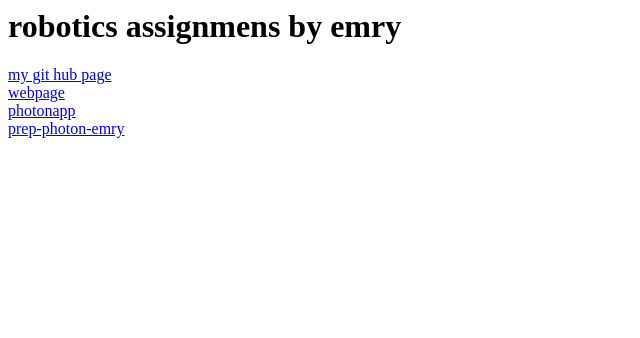
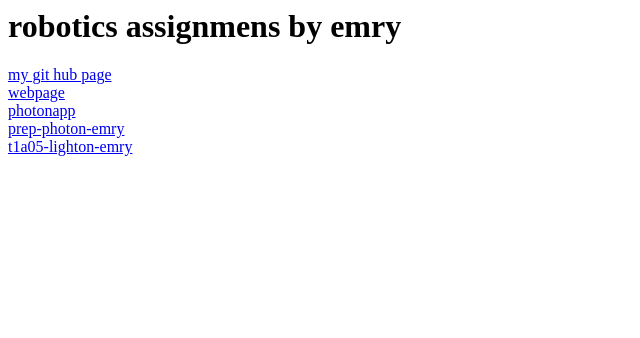
Before and after one commit to doggish/basic-particle, a plain HTML site: page index.html in a window 1280 px wide. Shown: the whole page, without its empty margins (0-640 px from the left). Drawn offline with Linux system fonts and the light colour scheme.

Commit message:
Update index.html

```diff
--- a/index.html
+++ b/index.html
@@ -7,7 +7,7 @@
 
 <a href="prep-photon-emry.html">prep-photon-emry</a><br>
 
-<a href="t1a05-lighton-emry.html"></a><br>
+<a href="t1a05-lighton-emry.html">t1a05-lighton-emry</a><br>
 
 <a href=".."></a><br>
 
```
